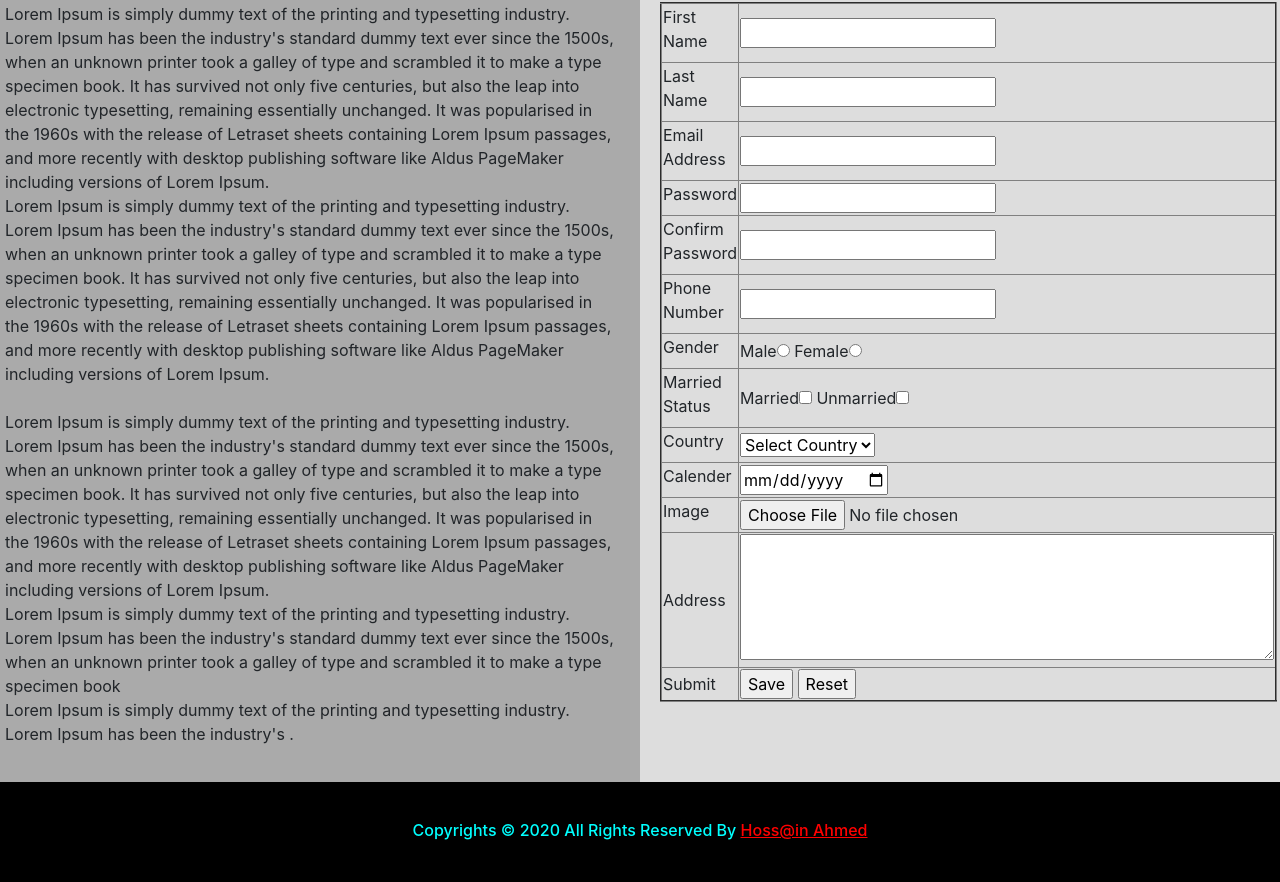
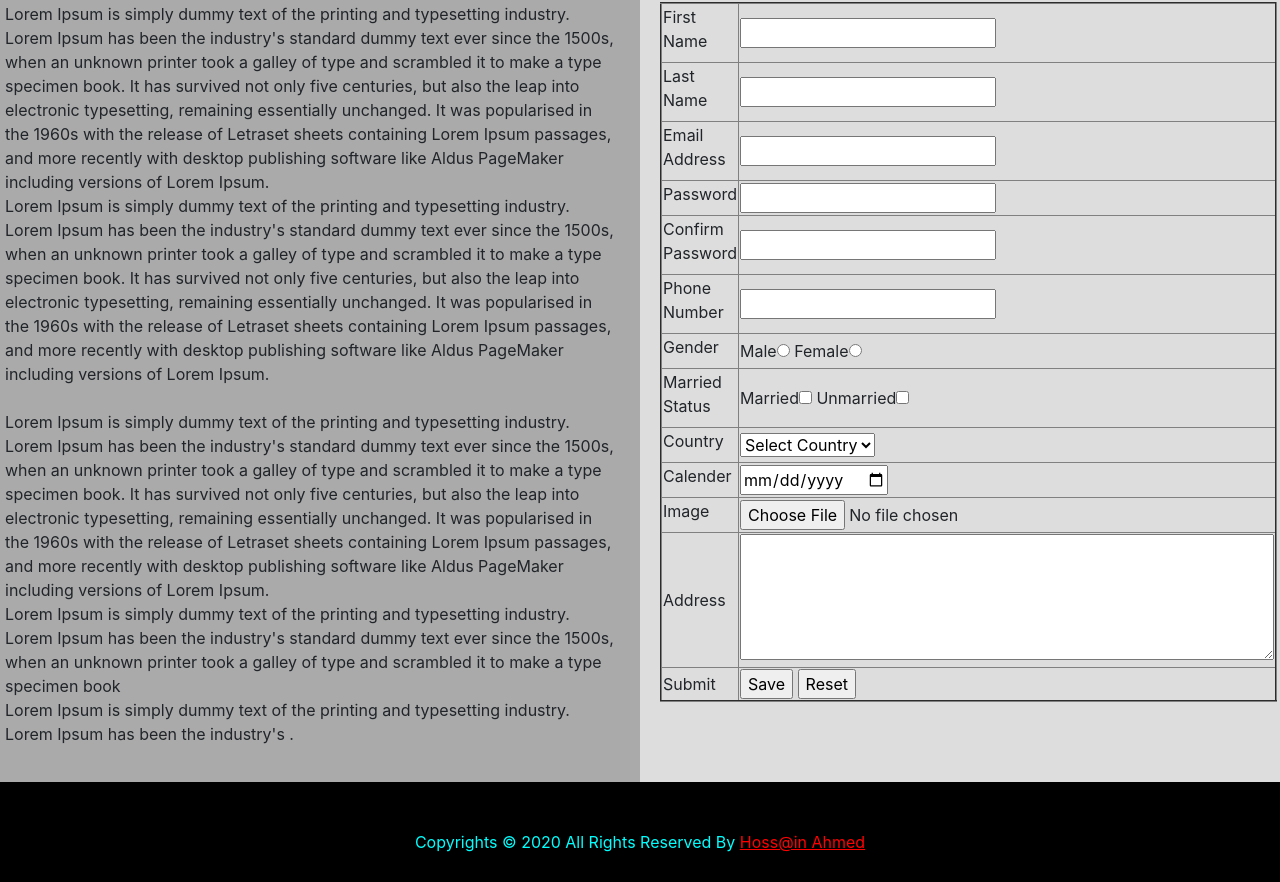
Before and after one commit to Hossain-Ahmed/WebTechAssignment01, a plain HTML site: page index.html in a window 1280 px wide. Shown: the part 834-1716 px from the top of the page. Drawn offline with nearby package versions, Linux system fonts and the light colour scheme.

Commit message:
Update index.html

```diff
--- a/index.html
+++ b/index.html
@@ -297,7 +297,7 @@ Lorem Ipsum is simply dummy text of the printing and typesetting industry. Lorem
 
        <div id="futter_wraffer">
 
-           <h6 style="color: aqua"><br><br>Copyrights © 2020 All Rights Reserved By <u style ="color:red">Hoss@in Ahmed</u></h6>
+           <p style="color: aqua"><br><br>Copyrights © 2020 All Rights Reserved By <u style ="color:red">Hoss@in Ahmed</u></p>
 		   </div>
 
         </div>
```
